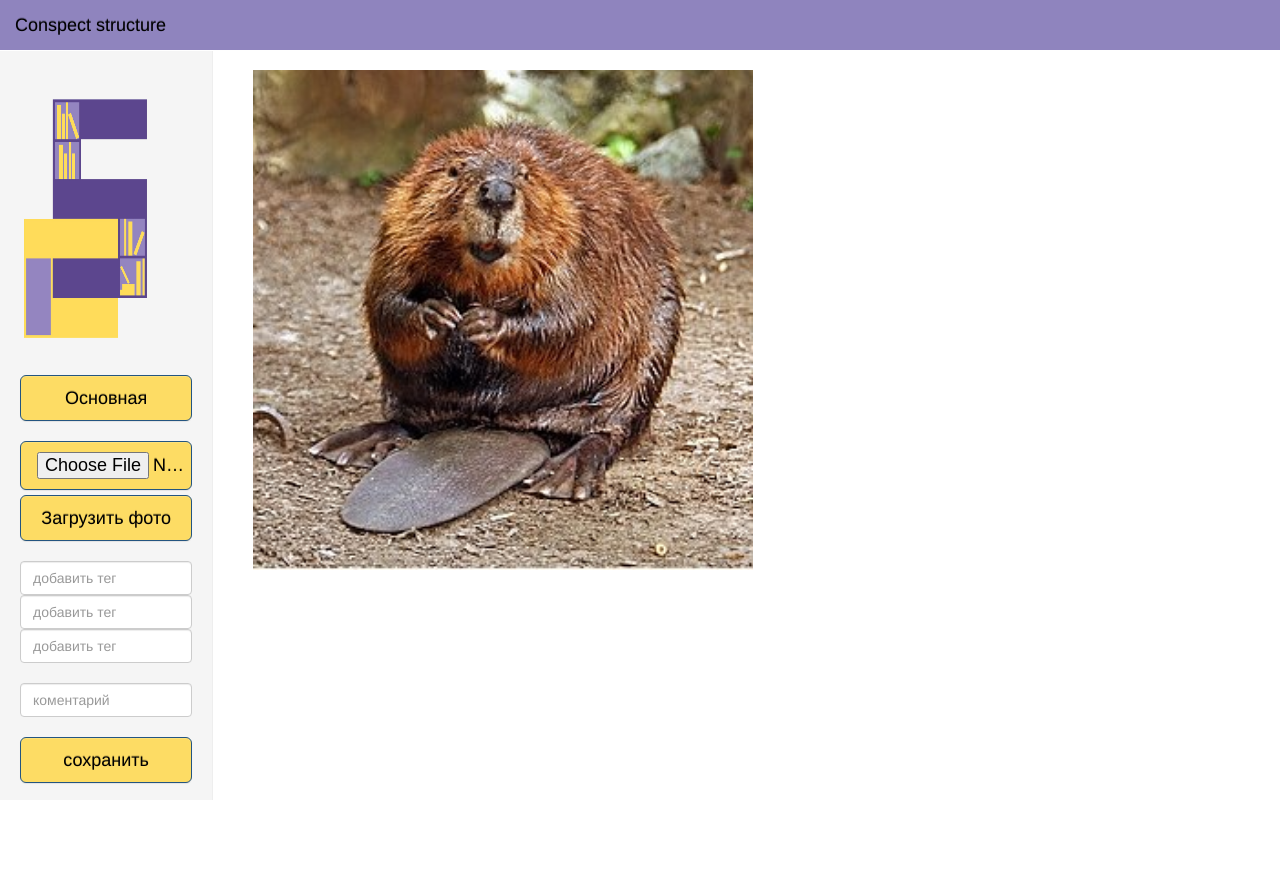
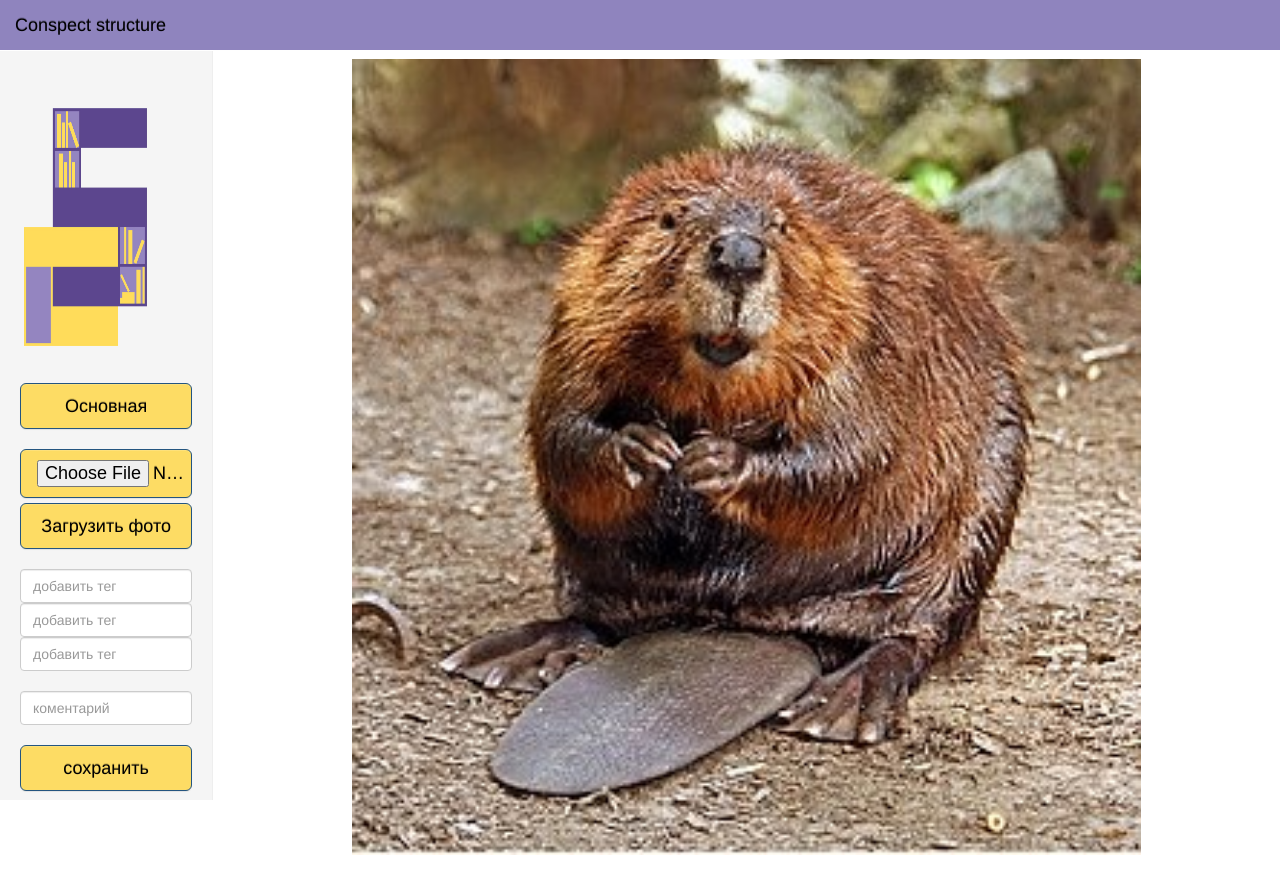
Before and after one commit to AndreyKondakovGW/ProjectConspectStructure, a Flask app: page /redactor in a window 1280 px wide. Before the commit the page ends 800 px from the top, so only its background shows below. Run offline with Flask 2, Linux system fonts and the light colour scheme; the visitor is signed in with stand-in values (Sample User, id 1); some libraries are stand-ins or nearby versions.

Commit message:
изменения в css файле

```diff
--- a/app/static/osnovnaya.css
+++ b/app/static/osnovnaya.css
@@ -3,7 +3,7 @@
  */
 
 /* Move down content because we have a fixed navbar that is 50px tall */
-body {
+/body {
   padding-top: 50px;
 }
 
@@ -30,9 +30,7 @@
  */
 
 /* Hide for mobile, show later */
-.sidebar {
-  display: none;
-}
+
 @media (min-width: 768px) {
   .sidebar {
     position: fixed;
@@ -84,13 +82,7 @@
   margin-top: 0;
 }
 
-.pdf{
-    text-align: center
-    margin-top: 10px;
-    margin-bottom: 20px;
-    margin-right: 30px;
-    margin-left: 30px;
-}
+
 /*
  * Placeholder dashboard ideas
  */
@@ -127,3 +119,10 @@
 .foto{
 	width: 80%; height:40%;
 }
+.photo{
+	width: 80%; height:30%; margin-top: 4%; margin-left:10%
+}
+
+.foto{
+	margin-top: 5%;
+}
```
Also changed, not shown: 2 other files.
